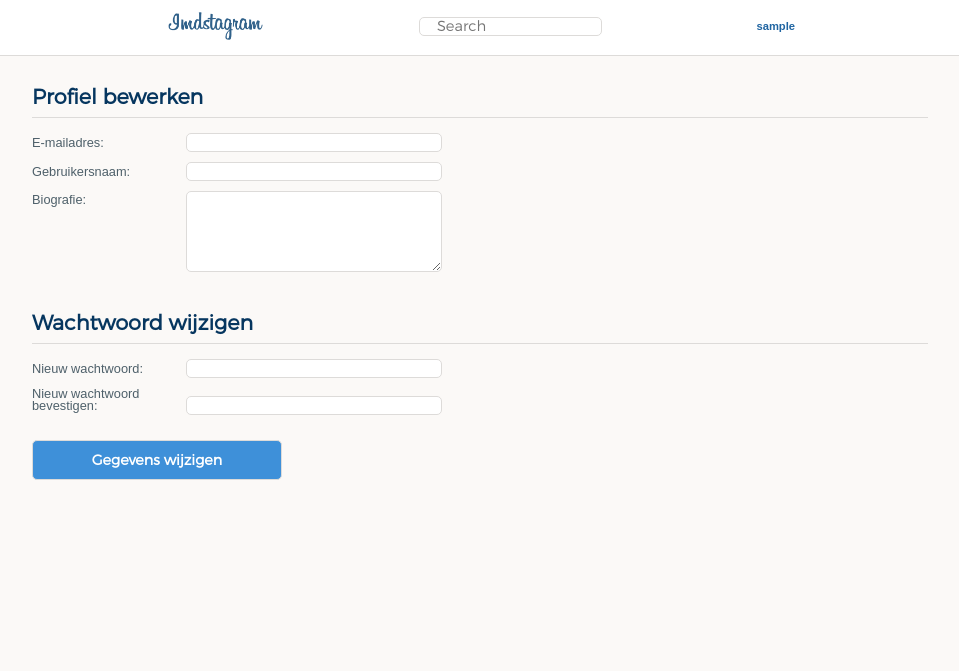
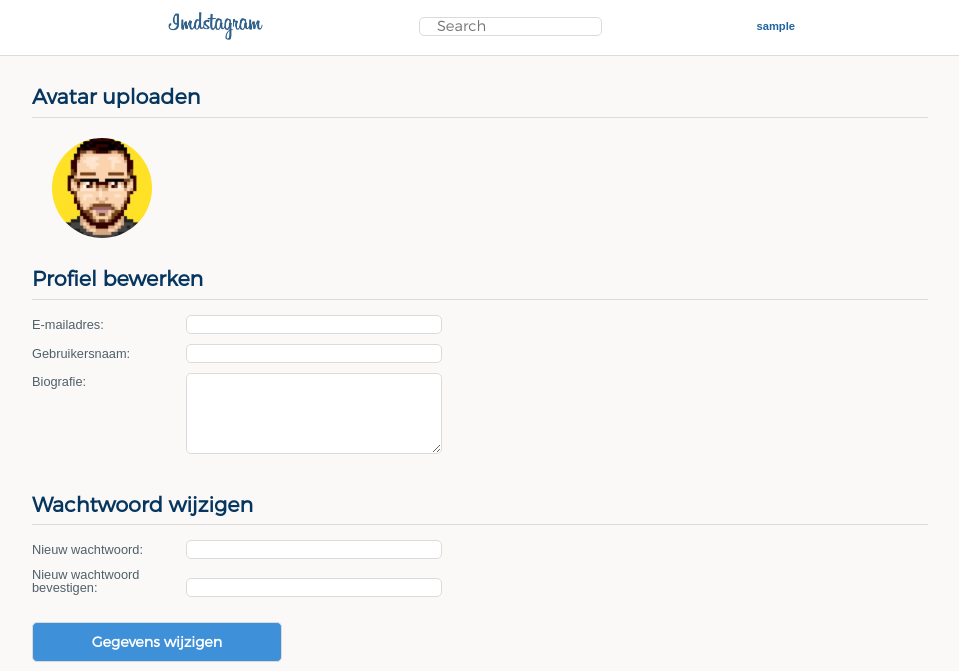
Before and after one commit to leandroargentiero/IMDstagram, a PHP site: page /editProfile.php in a window 1280 px wide. Shown: the top 671 px of the page, without its empty margins (160-1119 px from the left). Run offline with PHP 8.4, Linux system fonts and the light colour scheme; the visitor is signed in with stand-in values (Sample User, id 1).

Commit message:
setup avatar upload

```diff
--- a/editProfile.php
+++ b/editProfile.php
@@ -147,6 +147,13 @@
             font-size: .7em;
             margin: -10px 0 10px 0;
         }
+        .avatar{
+            max-width: 100px;
+            height: auto;
+            border-radius: 50%;
+            margin: 20px 30px 0 20px;
+            display: block;
+        }
     </style>
 </head>
 <body>
@@ -154,6 +161,9 @@
 
     <div class="editContainer">
         <div class="editDetails">
+            <h1>Avatar uploaden</h1>
+            <img class="avatar" src="images/profile.jpg" alt="avatar">
+
             <h1>Profiel bewerken</h1>
 
             <form class="formDetails formPassword" action="<?php echo $_SERVER['PHP_SELF']; ?>" method="post">
```
